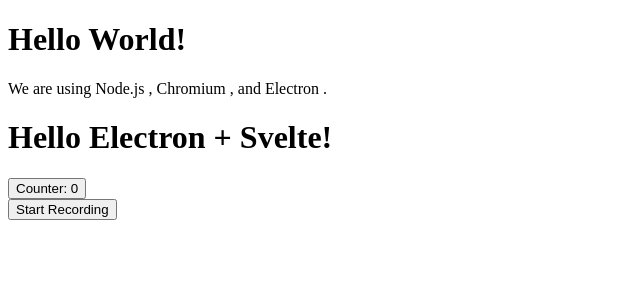
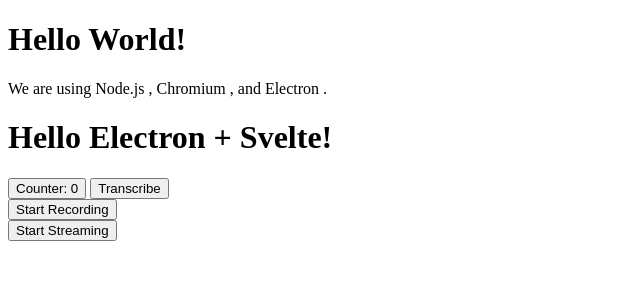
Before and after one commit to aviaryan/voice-writing-electron, a Svelte app: page / in a window 1280 px wide. Shown: the top 300 px of the page, without its empty margins (0-640 px from the left). Built offline with nearby package versions, Linux system fonts and the light colour scheme.

Commit message:
use whisper.cpp stream

```diff
--- a/src/App.svelte
+++ b/src/App.svelte
@@ -1,15 +1,37 @@
 <!-- src/App.svelte -->
 <script>
-	import Recorder from './Recorder.svelte';
+  import Recorder from "./Recorder.svelte";
+  import Streamer from "./Streamer.svelte";
+
   let count = 0;
+
+  async function transcribe() {
+    console.log("transcribe");
+	// const program = '/Users/aviaryan/dev/__others/whisper.cpp/main';
+    // const args = [
+    //   "-m",
+    //   "./models/ggml-large-v2.bin",
+    //   "-l",
+    //   "en",
+    //   "--output-txt",
+    //   "--prompt",
+    //   "Here is a brain dump of what I am thinking right now:",
+    //   "-f",
+    //   "/Users/aviaryan/github/otterai-api/tests/test2.wav",
+    // ];
+    // const result = await window.api.runCommand("ls", ["-la"]);
+    console.log(result);
+  }
 </script>
 
 <main>
   <h1>Hello Electron + Svelte!</h1>
-  <button on:click={() => count += 1}>
+  <button on:click={() => (count += 1)}>
     Counter: {count}
   </button>
+  <button on:click={transcribe}> Transcribe </button>
   <Recorder />
+  <Streamer />
 </main>
 
 <style>
--- /dev/null
+++ b/src/Streamer.svelte
@@ -0,0 +1,47 @@
+<script>
+  let isStreaming = false;
+
+  async function startStreaming() {
+    try {
+      const program = "/Users/aviaryan/dev/__others/whisper.cpp/stream";
+      const args = [
+        "-m",
+        "/Users/aviaryan/dev/__others/whisper.cpp/models/ggml-small.en.bin",
+        "-t",
+        "8",
+        "--step",
+        "500",
+        "--length",
+        "5000",
+      ];
+	  isStreaming = true;
+      const result = await window.api.runCommand(program, args);
+	  console.log(result);
+    } catch (err) {
+      console.error("Error accessing microphone", err);
+    }
+  }
+
+  async function stopStreaming() {
+	try {
+      await window.api.stopCommand();
+    } catch (error) {
+	  console.error(`Error stopping process: ${error.message}`);
+    }
+    isStreaming = false;
+  }
+</script>
+
+<div>
+  <button on:click={isStreaming ? stopStreaming : startStreaming}>
+    {isStreaming ? "Stop Streaming" : "Start Streaming"}
+  </button>
+</div>
+
+<style>
+  button {
+    margin: 10px;
+    padding: 10px;
+    font-size: 16px;
+  }
+</style>
```
Also changed, not shown: main.js (+48 -1 lines), preload.js (+7 -0 lines).
